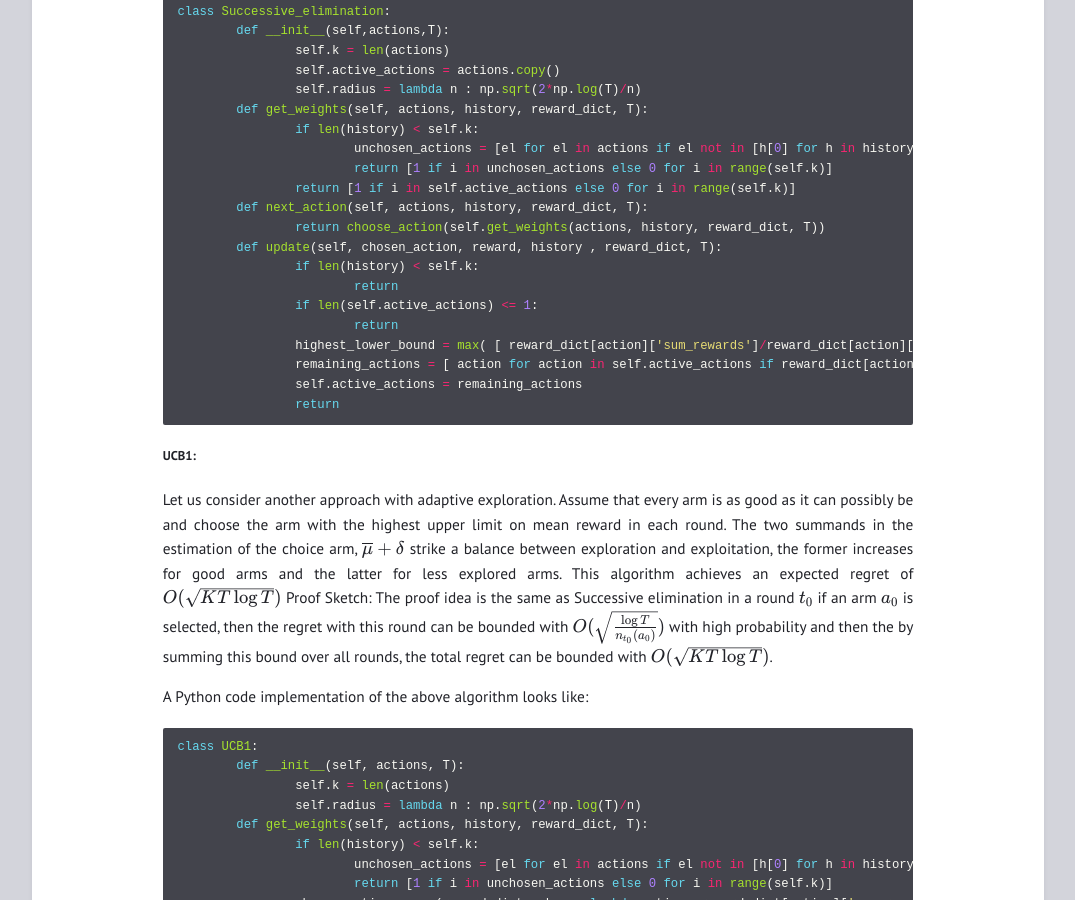
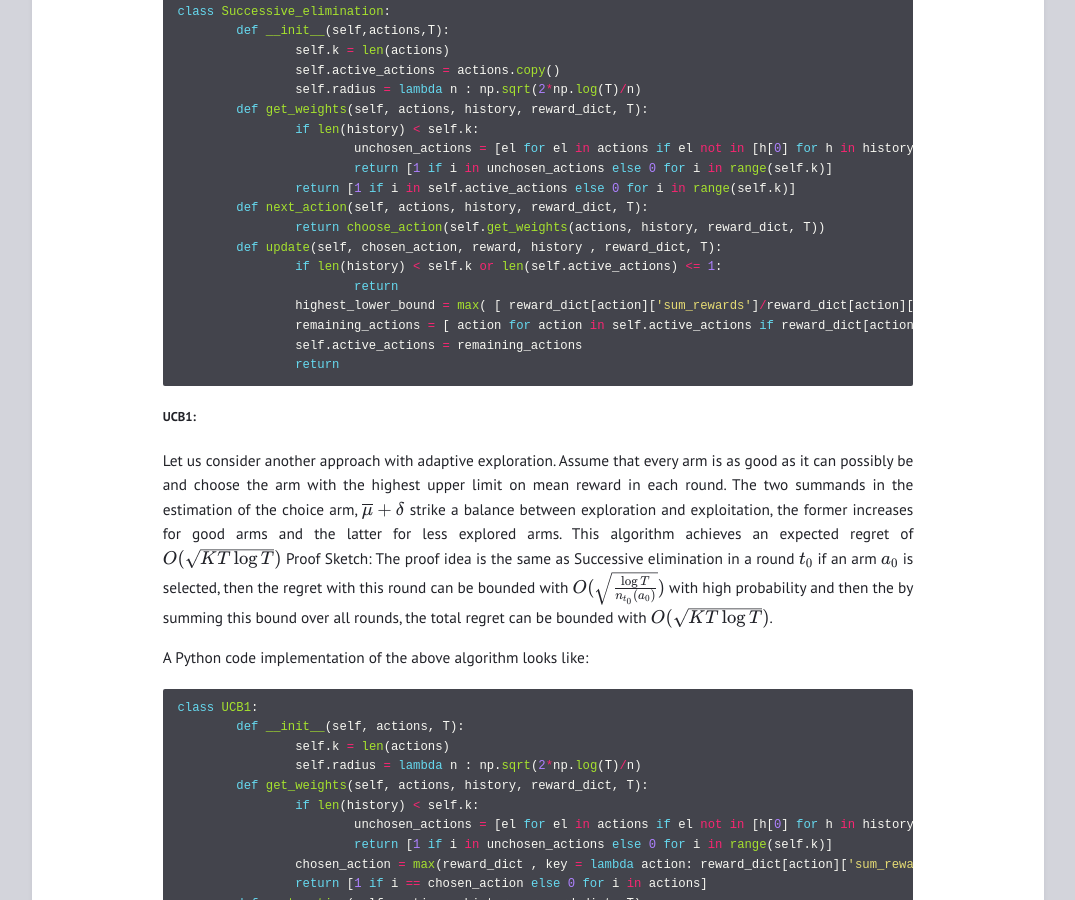
Before and after one commit to ayushbatra/ayushbatra.github.io, a Jekyll site: the page built from _posts/2023-01-03-multiarmedbandits.md, in a window 1280 px wide and 900 px high, scrolled down 4066 px. Shown: the whole window, without its empty margins (102-1177 px from the left). Built offline with Jekyll 4.4.1, drawn with Linux system fonts in a browser that asks for light colours.

Commit message:
Update 2023-01-03-multiarmedbandits.md

````diff
--- a/_posts/2023-01-03-multiarmedbandits.md
+++ b/_posts/2023-01-03-multiarmedbandits.md
@@ -166,9 +166,7 @@ class Successive_elimination:
 	def next_action(self, actions, history, reward_dict, T):
 		return choose_action(self.get_weights(actions, history, reward_dict, T))
 	def update(self, chosen_action, reward, history , reward_dict, T):
-		if len(history) < self.k:
-			return
-		if len(self.active_actions) <= 1:
+		if len(history) < self.k or len(self.active_actions) <= 1:
 			return
 		highest_lower_bound = max( [ reward_dict[action]['sum_rewards']/reward_dict[action]['num_pulls'] - self.radius(reward_dict[action]['num_pulls']) for action in self.active_actions ] )
 		remaining_actions = [ action for action in self.active_actions if reward_dict[action]['sum_rewards']/reward_dict[action]['num_pulls'] + self.radius(reward_dict[action]['num_pulls']) > highest_lower_bound ]
@@ -325,22 +323,17 @@ class MultiLayer_active_arm_elimination:
 				self.sum_rewards[layer][chosen_action]+=reward
 			self.chosen_layer = None
 			return
-
 		self.num_pulls[self.chosen_layer][chosen_action]+=1
 		self.sum_rewards[self.chosen_layer][chosen_action]+=reward
-
 		if len(self.active_arms[self.chosen_layer]) <= 1:
 			self.chosen_layer = None
 			return
-
 		lower_bounds = [ (
 			self.sum_rewards[self.chosen_layer][arm]/self.num_pulls[self.chosen_layer][arm]
 			- self.radius(self.num_pulls[self.chosen_layer][arm])
 			)
 			 for arm in self.active_arms[self.chosen_layer] ]
-
 		highest_lower_bound = max(lower_bounds)
-
 		self.active_arms[self.chosen_layer] = [arm for arm in self.active_arms[self.chosen_layer]
 				if (
 				self.sum_rewards[self.chosen_layer][arm]/self.num_pulls[self.chosen_layer][arm]
@@ -348,16 +341,17 @@ class MultiLayer_active_arm_elimination:
 				 )
 					> highest_lower_bound
 				]
-
 		for i in range(self.chosen_layer):
 			self.active_arms[i] = list(set(self.active_arms[i]) & set(self.active_arms[self.chosen_layer]))
-
 		self.chosen_layer = None
 		return
 ```
+
+
 ### Simulations:
 
 Now that we have introduced all the algorithms, let's see how they practically fare, by running some simulations.
+
 ##### Stochastic Bandits:
 Consider the case of when the rewards follow i.i.d. assumption at each time step.
 The simulation code is as follows:
@@ -365,12 +359,9 @@ The simulation code is as follows:
 def simulate_stochastic_bandits(k, T, mean_rewards , solver):
 	assert k == len(mean_rewards)
 	actions = list(range(k))
-
 	reward_dict = {action: { 'num_pulls': 0, 'sum_rewards':0} for action in actions}
-
 	# a list of tuple of action chosen and reward observed
 	history = [  ]
-
 	mab = solver(actions, T)
 	for iteration in range(T):
 		chosen_action = mab.next_action(actions,history,reward_dict,T)
@@ -423,7 +414,6 @@ def simulate_switchmean_stochastic_bandits(k,T,mean_rewards,switched_rewards,sol
 		reward_dict[chosen_action]['num_pulls']+=1
 		reward_dict[chosen_action]['sum_rewards']+=reward
 	regret =  max(mean_rewards) * (1/2) + max(switched_rewards)*(1/2) - sum([el[1] for el in history])/T
-
 	return((max(mean_rewards) * (1/2) + max(switched_rewards)*(1/2) ),(sum([el[1] for el in history])/T),regret)
 ```
 Let's observe the regret for $$k = 3$$, with mean rewards be $$[0,0.3,1]$$ and switched rewards be $$[1,0.3,0]$$ and $$T = 50000$$.
@@ -495,9 +485,7 @@ def simulate_stochastic_bandits_with_finite_corruption(k,T,mean_rewards,corrupti
 	for iteration in range(T):
 		weights = np.array(mab.get_weights(actions,history,reward_dict,T), dtype=np.float64)
 		weights /= sum(weights)
-
 		current_rewards = [ np.random.normal(loc = mean_rewards[i] , scale = 1) for i in range(k) ]
-
 		if weights[best_arm] >= 1/k and corruption_used < corruption_limit:
 			# for i in range(1,k):
 				# current_rewards[i] -= 1
@@ -506,7 +494,6 @@ def simulate_stochastic_bandits_with_finite_corruption(k,T,mean_rewards,corrupti
 					current_rewards[i] += 5
 			current_rewards[best_arm] -= 5
 			corruption_used +=5
-
 		chosen_action = mab.next_action(actions,history,reward_dict,T)
 		reward = current_rewards[chosen_action]
 		reward = max(-5, reward)
````
